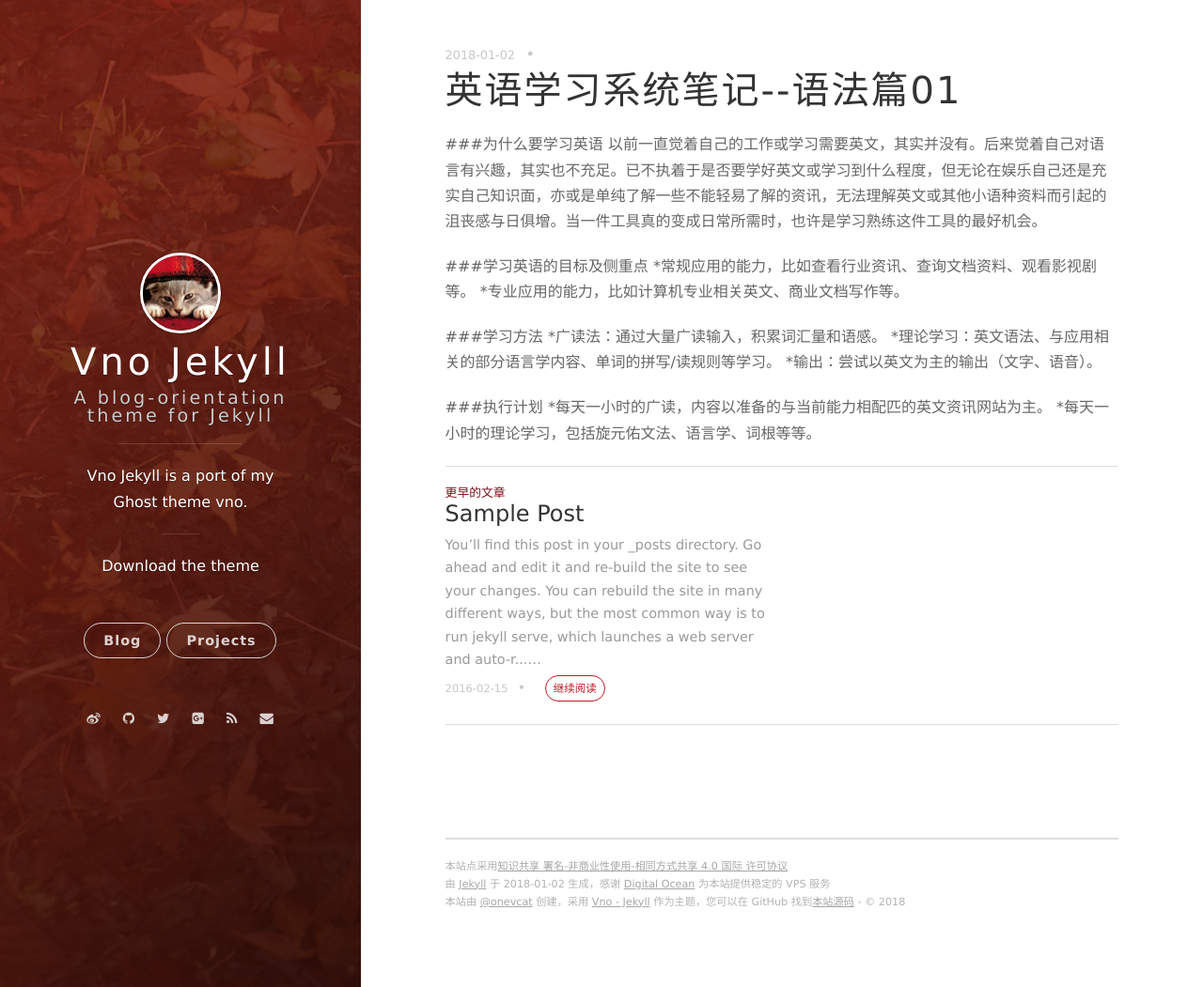
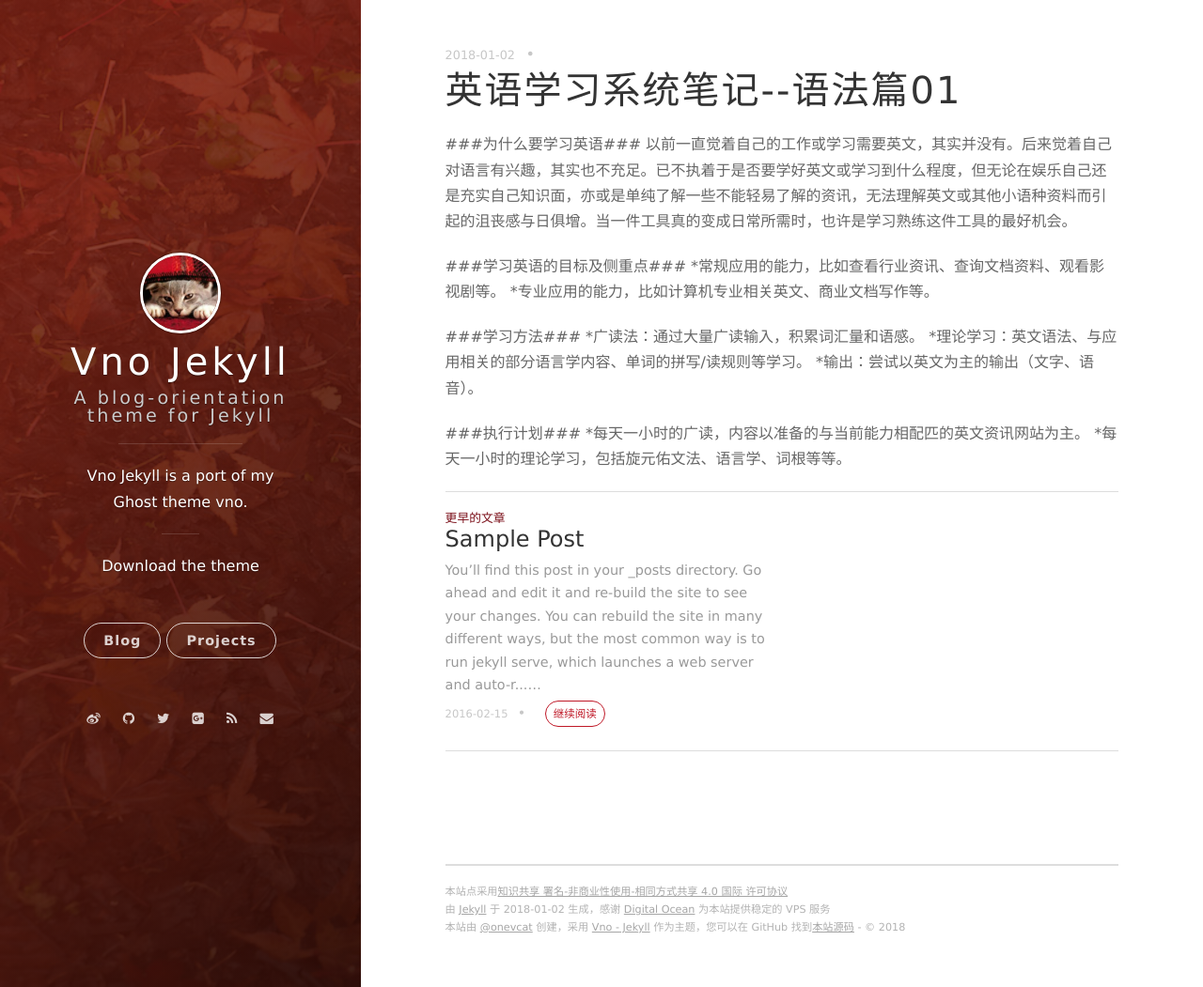
Before and after one commit to heroneo/heroneo.github.io, a Jekyll site: the page built from _posts/2018-01-02-englishlearning01-post.markdown, in a window 1280 px wide and 1051 px high. Shown: the whole window at 94% size. Built offline with Jekyll 4.4.1, drawn with Linux system fonts in a browser that asks for light colours; nearby versions of some CDN libraries; comment, search, counter and statistics services are not loaded.

Commit message:
updatepost

```diff
--- a/_posts/2018-01-02-englishlearning01-post.markdown
+++ b/_posts/2018-01-02-englishlearning01-post.markdown
@@ -4,19 +4,19 @@
 date: 2018-01-02 16:58:20.000000000  +09:00
 ---
 
-###为什么要学习英语
+###为什么要学习英语###
 以前一直觉着自己的工作或学习需要英文，其实并没有。后来觉着自己对语言有兴趣，其实也不充足。已不执着于是否要学好英文或学习到什么程度，但无论在娱乐自己还是充实自己知识面，亦或是单纯了解一些不能轻易了解的资讯，无法理解英文或其他小语种资料而引起的沮丧感与日俱增。当一件工具真的变成日常所需时，也许是学习熟练这件工具的最好机会。
 
 
-###学习英语的目标及侧重点
+###学习英语的目标及侧重点###
 *常规应用的能力，比如查看行业资讯、查询文档资料、观看影视剧等。
 *专业应用的能力，比如计算机专业相关英文、商业文档写作等。
 
-###学习方法
+###学习方法###
 *广读法：通过大量广读输入，积累词汇量和语感。
 *理论学习：英文语法、与应用相关的部分语言学内容、单词的拼写/读规则等学习。
 *输出：尝试以英文为主的输出（文字、语音）。
 
-###执行计划
+###执行计划###
 *每天一小时的广读，内容以准备的与当前能力相配匹的英文资讯网站为主。
 *每天一小时的理论学习，包括旋元佑文法、语言学、词根等等。
```
